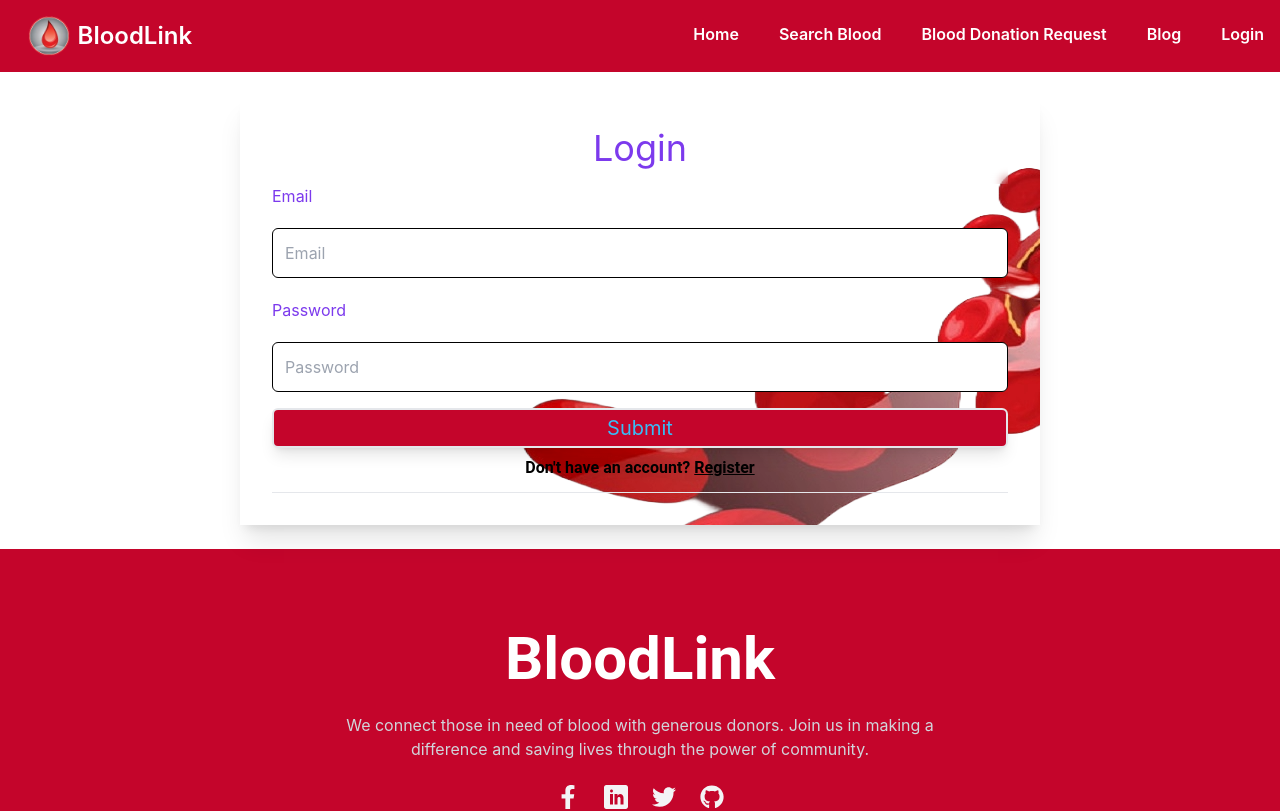
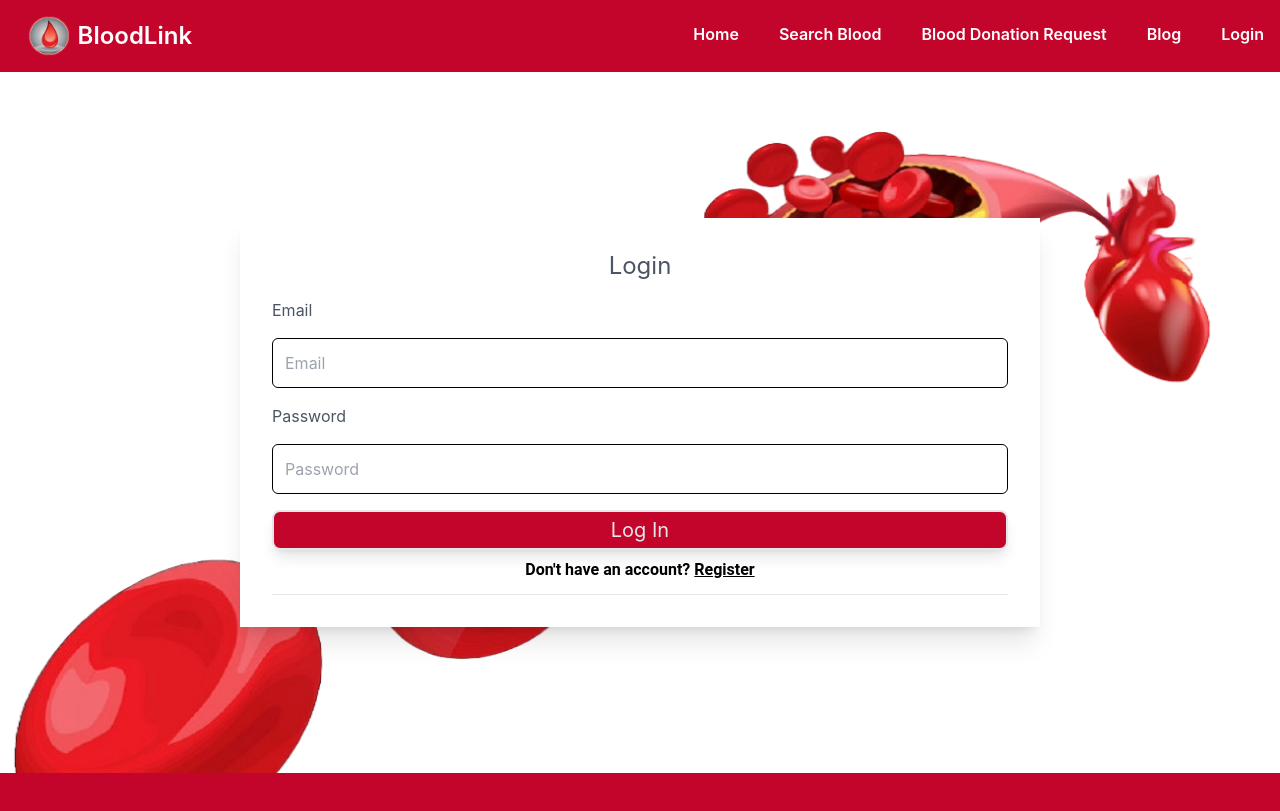
Before and after one commit to aristoxcel/BloodLink, a React (Vite) app: page /login in a window 1280 px wide. Shown: the top 811 px of the page. Built offline with nearby package versions, Linux system fonts and the light colour scheme; no server answers.

Commit message:
Polished and added sppiner into login and signup page

```diff
--- a/src/Authentication/Login.jsx
+++ b/src/Authentication/Login.jsx
@@ -3,13 +3,14 @@ import { Link, useLocation, useNavigate } from "react-router-dom";
 import Swal from "sweetalert2";
 import useAuth from "./hooks/useAuth";
 import { useState } from "react";
+import { TbFidgetSpinner } from 'react-icons/tb'
 
 
 
 
 
 function Login() {
-  const { signIn } = useAuth();
+  const { signIn , loading, setLoading} = useAuth();
   const [registers, setRegisters] = useState(false);
 const [error, setError]= useState(null);
 const [success, setSuccess]=useState(null)
@@ -30,7 +31,6 @@ const {
       const loginData = (data) => {
         setError('')
         setSuccess('')
-        console.log(data);
         signIn(data.email, data.password)
         .then(()=>{
             setSuccess('you logged in successfully')
@@ -56,14 +56,15 @@ const {
 
 
   return (
-    <div className="w-80 md:w-96 lg:w-[800px] mx-auto bg-white flex items-center relative overflow-hidden shadow-xl my-6" style={{
+    <div className='flex justify-center items-center min-h-[calc(100vh-99px)] bg-cover bg-no-repeat ' style={{
       backgroundImage: `url(${'banner4.png'})`,
     }}>
-                      {/* login form */}
+                <div className="w-80 md:w-96 lg:w-[800px] mx-auto bg-white flex items-center relative overflow-hidden shadow-xl my-6" >
+                        {/* login form */}
                 <form className={`p-8 w-full mr-0 ml-auto duration-500 ${registers ? 'lg:translate-x-full hidden lg:block' : ''}`} onSubmit={handleSubmit(loginData)}>
-                    <h1 className="backdrop-blur-sm text-center text-2xl lg:text-4xl pb-4 text-violet-600">Login</h1>
-                    <div className="space-y-5">
-                        <label htmlFor="_email" className="block text-violet-600">Email</label>
+                    <h1 className="backdrop-blur-sm text-center text-xl lg:text-2xl pb-4 text-gray-600 ">Login</h1>
+                    <div className="space-y-4">
+                        <label htmlFor="_email" className="block text-gray-600 ">Email</label>
                         <input
                             className='p-3 block w-full outline-none border rounded-md invalid:border-red-700 valid:border-black'
                             type="email"
@@ -76,7 +77,7 @@ const {
 
 
 
-                        <label htmlFor="_password" className="block text-violet-600">Password</label>
+                        <label htmlFor="_password" className="block text-gray-600 ">Password</label>
                         <input className='p-3 block w-full outline-none border border-[#c4052b] rounded-md invalid:border-red-700 valid:border-black'
                                 type="password"
                                 placeholder="Password"
@@ -91,11 +92,16 @@ const {
 
                     </div>
                     {/* button type will be submit for handling form submission*/}
-                    <button type="submit" className="w-full px-5 mb-2 mx-auto mt-4 shadow-lg rounded-md   block group relative h-10 overflow-hidden border-2  text-xl text-sky-400 bg-[#c4052b] hover:text-sky-200"><span className="bg-sky-800  ease-in absolute w-[57%]  -translate-x-full group-hover:translate-x-0 -left-2 top-0 bottom-0 duration-300 -z-10 skew-x-12"></span><span className="bg-sky-600 ease-in absolute w-[55%]  translate-x-full group-hover:translate-x-0 -right-2 top-0 bottom-0 duration-300 skew-x-12 -z-10"></span>Submit</button>
-                    <p className="mb-3 text-center text-black font-roboto font-bold">Don&apos;t have an account? <Link to={'/SignUp'} onClick={() => {setRegisters(!registers);}} className="underline font-semibold text-base-600">Register</Link></p>
+                    <button type="submit" disabled={loading} className="w-full px-5 mb-2 mx-auto mt-4 shadow-lg rounded-lg   block group relative h-10 overflow-hidden border-2  text-xl text-gray-200 bg-[#c4052b] hover:bg-red-400 hover:text-white"><span className="bg-sky-800  ease-in absolute w-[57%]  -translate-x-full group-hover:translate-x-0 -left-2 top-0 bottom-0 duration-300 -z-10 skew-x-12"></span><span className="bg-sky-600 ease-in absolute w-[55%]  translate-x-full group-hover:translate-x-0 -right-2 top-0 bottom-0 duration-300 skew-x-12 -z-10"></span>{loading ? (
+                <TbFidgetSpinner className='animate-spin m-auto' />
+              ) : (
+                'Log In'
+              )}</button>
+                    <p className="mb-3 text-center text-black font-roboto font-bold">Don&apos;t have an account? <Link to={'/SignUp'} onClick={() => {setRegisters(!registers);}} className="underline font-semibold text-base-600 hover:text-green-700">Register</Link></p>
                     <hr />
 
                 </form>
+                </div>
             </div>
   )
 }
--- a/src/Authentication/Signup.jsx
+++ b/src/Authentication/Signup.jsx
@@ -4,6 +4,7 @@ import { Link, useNavigate } from "react-router-dom"
 import useAuth from "./hooks/useAuth";
 import useAxiosPublic from "./hooks/useAxiosPublic";
 import Swal from "sweetalert2";
+import { TbFidgetSpinner } from 'react-icons/tb'
 
 
 const image_hosting_key = import.meta.env.VITE_IMAGE_HOSTING_KEY;
@@ -13,7 +14,7 @@ const image_hosting_api = `https://api.imgbb.com/1/upload?key=${image_hosting_ke
 
 function Signup() {
 
-    const {createUser, updateUserProfile} = useAuth()
+    const {createUser, updateUserProfile, setLoading, loading} = useAuth()
     const navigate = useNavigate()
     const axiosPublic = useAxiosPublic()
 
@@ -189,8 +190,8 @@ function Signup() {
             </div>
 
 
-            <div className="flex justify-between items-center gap-3 mt-3">
-            <div className="w-full border text-gray-700 bg-white rounded-lg    focus:border-blue-400 focus:ring-opacity-40  focus:outline-none focus:ring focus:ring-blue-300">
+            <div className="flex justify-between items-center gap-4 mt-3">
+            <div className="flex justify-between w-full border px-3 py-2 text-gray-700 bg-white rounded-lg    focus:border-blue-400 focus:ring-opacity-40  focus:outline-none focus:ring focus:ring-blue-300">
             <label htmlFor="district">District:</label>
       <select
         id="district"
@@ -207,8 +208,8 @@ function Signup() {
       </select>
             </div>
 
-            <div className="w-full border">
-            <label htmlFor="upazila">Upazila:</label>
+      <div className=" flex justify-between w-full border px-3 py-2 text-gray-700 bg-white rounded-lg    focus:border-blue-400 focus:ring-opacity-40  focus:outline-none focus:ring focus:ring-blue-300">
+      <label htmlFor="upazila">Upazila</label>
       <select
         id="upazila"
         name="upazila"
@@ -264,10 +265,15 @@ function Signup() {
             </div>
             <div className='mt-6'>
               <button
+              disabled={loading}
                 type='submit'
                 className='w-full px-6 py-3 text-sm font-medium tracking-wide text-white capitalize transition-colors duration-300 transform bg-[#c4052b] rounded-lg hover:bg-red-400 focus:outline-none focus:ring focus:ring-gray-300 focus:ring-opacity-50'
               >
-                Sign Up
+                {loading ? (
+                <TbFidgetSpinner className='animate-spin m-auto' />
+              ) : (
+                'Sign Up'
+              )}
               </button>
             </div>
           </form>
@@ -276,7 +282,7 @@ function Signup() {
 
             <Link
               to='/login'
-              className='text-xs text-gray-500 uppercase  hover:underline'
+              className='text-xs text-black font-bold uppercase  hover:underline'
             >
               or Log In
             </Link>
--- a/src/Dashboard/AdminDashboard/UserData.jsx
+++ b/src/Dashboard/AdminDashboard/UserData.jsx
@@ -1,11 +1,11 @@
-import { useState } from 'react'
+// import { useState } from 'react'
 import ThreeDotMenu from '../../Components/ThreeDotMenu'
 import RoleChange from '../../Components/RoleChange'
 // import UpdateUserModal from '../../../Modal/UpdateUserModal'
 // import { updateRole } from '../../../../api/auth'
 // import { toast } from 'react-hot-toast'
 const UserData = ({ user, refetch }) => {
-  const [isOpen, setIsOpen] = useState(false)
+  // const [isOpen, setIsOpen] = useState(false)
 //   const modalHandler = async role => {
 //     try {
 //       const data = await updateRole({ email: user?.email, role })
--- a/src/Dashboard/DonarDashboard/CreateDonationRequest.jsx
+++ b/src/Dashboard/DonarDashboard/CreateDonationRequest.jsx
@@ -70,7 +70,7 @@ function CreateDonationRequest() {
   };
 
   return (
-    <div className="max-w-2xl mx-auto p-6 bg-white shadow-md rounded-lg">
+    <div className="max-w-2xl mx-auto p-6 bg-white shadow-md rounded-lg mt-12">
       <div className="flex justify-between mb-4">
         <div className="text-lg font-semibold">Requester Name: <span className="uppercase">{user?.displayName}</span></div>
         <div className="text-lg font-semibold">Requester Email: {user?.email}</div>
@@ -221,7 +221,7 @@ function CreateDonationRequest() {
         <div className="mt-6">
           <button
             type="submit"
-            className="w-full px-6 py-3 text-sm font-medium tracking-wide text-white capitalize transition-colors duration-300 transform bg-gray-800 rounded-lg hover:bg-gray-700 focus:outline-none focus:ring focus:ring-gray-300 focus:ring-opacity-50"
+            className="w-full px-6 py-3 text-sm font-medium tracking-wide text-white capitalize transition-colors duration-300 transform bg-[#c4052b] rounded-lg hover:bg-red-500 focus:outline-none focus:ring focus:ring-gray-300 focus:ring-opacity-50"
           >
             Create Donation Request
           </button>
--- a/src/Dashboard/DonarDashboard/DonarMenu.jsx
+++ b/src/Dashboard/DonarDashboard/DonarMenu.jsx
@@ -48,7 +48,7 @@ function DonarMenu() {
         />
         <MenuItem
           icon={BiSolidDonateBlood}
-          label='Blood Donation Request'
+          label='Create Donation Request'
           address='/dashboard/create-donation-request'
         />
 
--- a/src/Provider/AuthProvider.jsx
+++ b/src/Provider/AuthProvider.jsx
@@ -57,6 +57,7 @@ const AuthProvider = ({ children }) => {
     const authInfo = {
         user,
         loading,
+        setLoading,
         createUser,
         signIn,
         logOut,
--- a/src/route/PrivateRoute.jsx
+++ b/src/route/PrivateRoute.jsx
@@ -1,5 +1,6 @@
 import { Navigate, useLocation } from "react-router-dom"
 import useAuth from "../Authentication/hooks/useAuth"
+import LoadingSpinner from "../Components/LoadingSpinner"
 
 
 
@@ -9,7 +10,7 @@ function PrivateRoute({children}) {
     const location = useLocation()
 
     if(loading){
-        return <h1>Just wait its loading</h1>
+        return <LoadingSpinner/>
     }
     if (user){
         return children
```
Also changed, not shown: src/Blog/BlogDetail.jsx (+6 -6 lines), src/Components/RoleChange.jsx (+12 -0 lines), src/SearchBlood/SearchBlood.jsx (+8 -2 lines).
